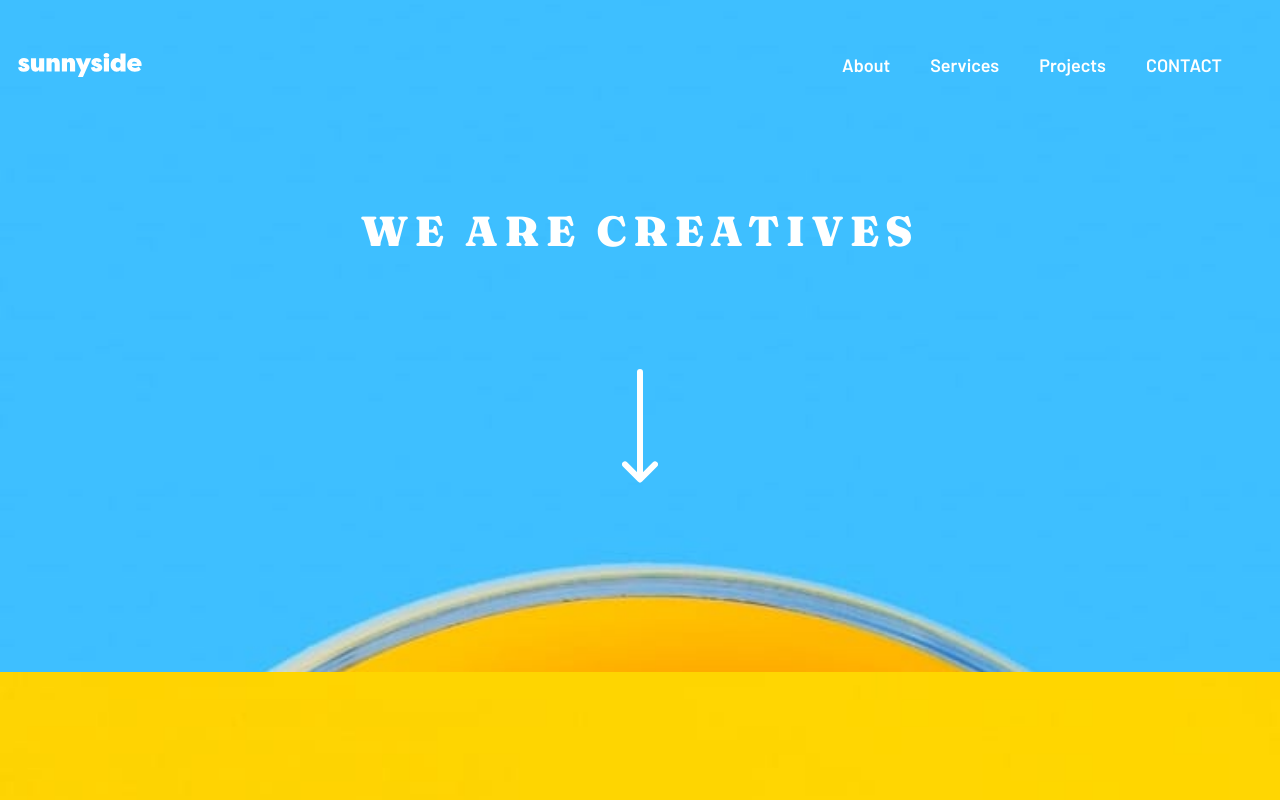
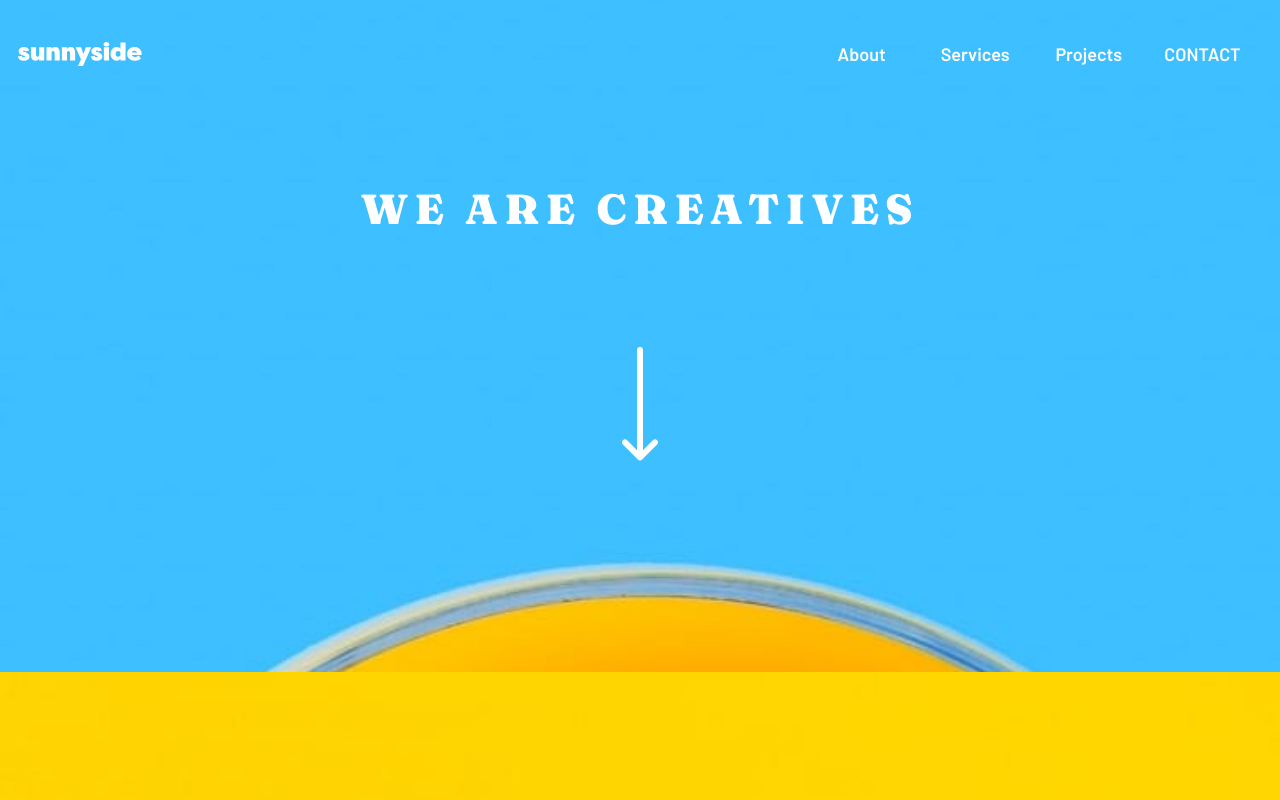
Before and after one commit to mahiv87/sunnyside-agency, a React (Vite) app: page / in a window 1280 px wide. Shown: the top 800 px of the page. Built offline with nearby package versions, Linux system fonts and the light colour scheme.

Commit message:
nav done

```diff
--- a/src/components/HeroComponent/Hero.module.css
+++ b/src/components/HeroComponent/Hero.module.css
@@ -25,8 +25,30 @@
 .menu ul {
 	display: flex;
 	justify-content: space-evenly;
+	height: 100%;
 	color: white;
 	list-style: none;
+	margin: 0;
+}
+
+.menu li {
+	display: flex;
+	justify-content: center;
+	align-items: center;
+	width: 6rem;
+	height: 2rem;
+	border-radius: 1rem;
+}
+
+.menu li:hover {
+	display: flex;
+	justify-content: center;
+	align-items: center;
+	cursor: pointer;
+	background-color: hsl(204, 100%, 76%);
+	width: 6rem;
+	height: 2rem;
+	border-radius: 1rem;
 }
 
 .hamburger {
@@ -104,6 +126,7 @@
 @media screen and (min-width: 768px) {
 	.nav {
 		width: 100%;
+		/* height: 75px; */
 	}
 
 	.hamburger {
```
